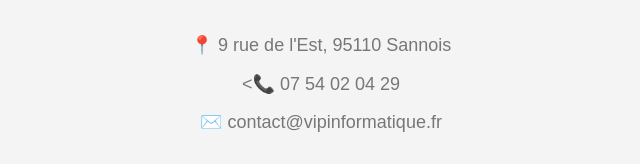
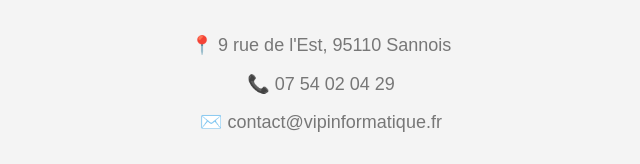
Before and after one commit to VipInformatique/landing-mongo-app, a website: page public/index.html in a window 1280 px wide. Shown: the part 1670-1834 px from the top of the page, 319-959 px from the left. Drawn offline with Linux system fonts and the light colour scheme.

Commit message:
edit html

```diff
--- a/public/index.html
+++ b/public/index.html
@@ -24,7 +24,7 @@
 
   <footer>
     <p>📍 9 rue de l'Est, 95110 Sannois</p>
-    <p><📞 07 54 02 04 29</p>
+    <p>📞 07 54 02 04 29</p>
     <p>✉️ contact@vipinformatique.fr</p>
   </footer>
 
```
